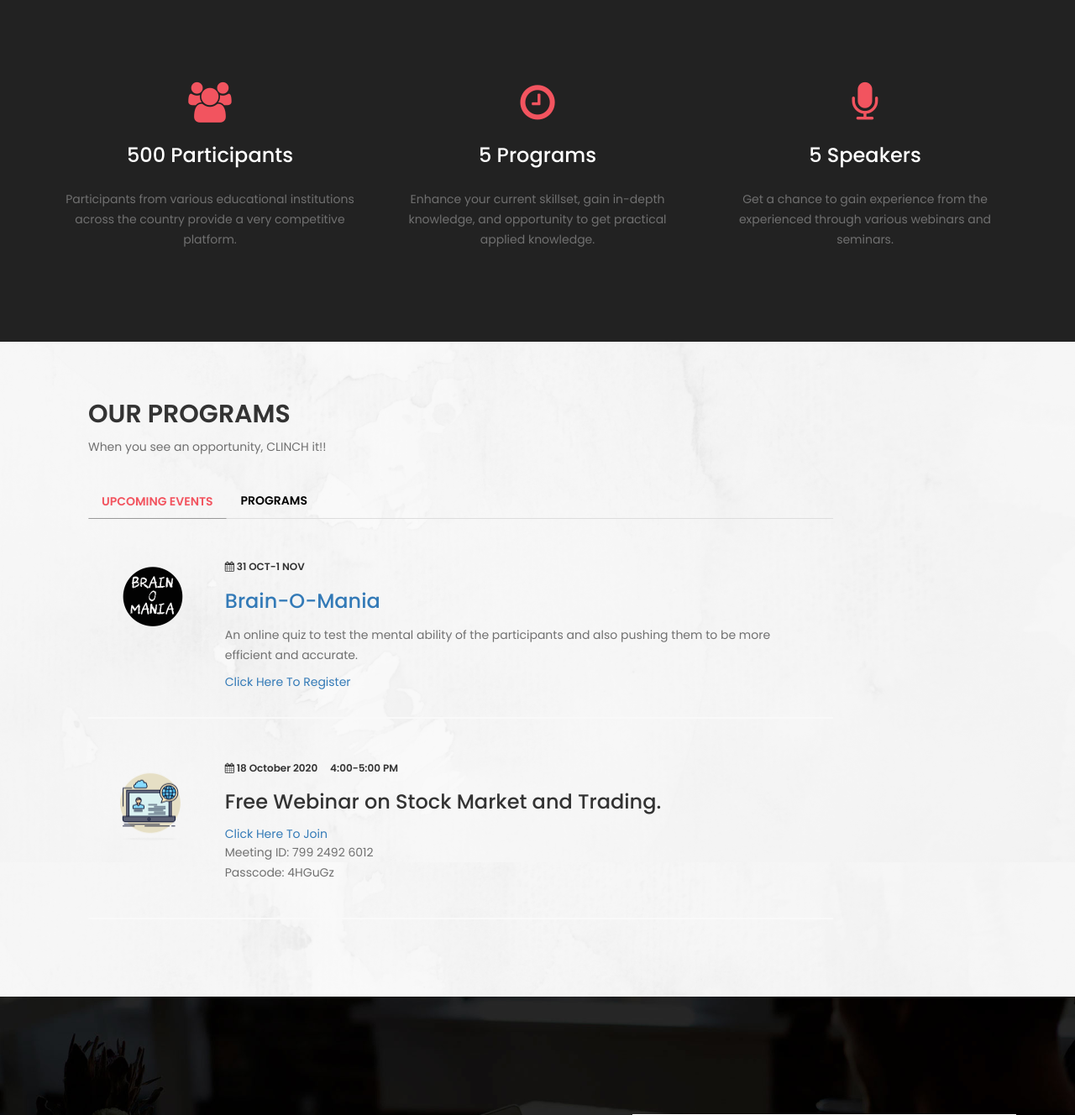
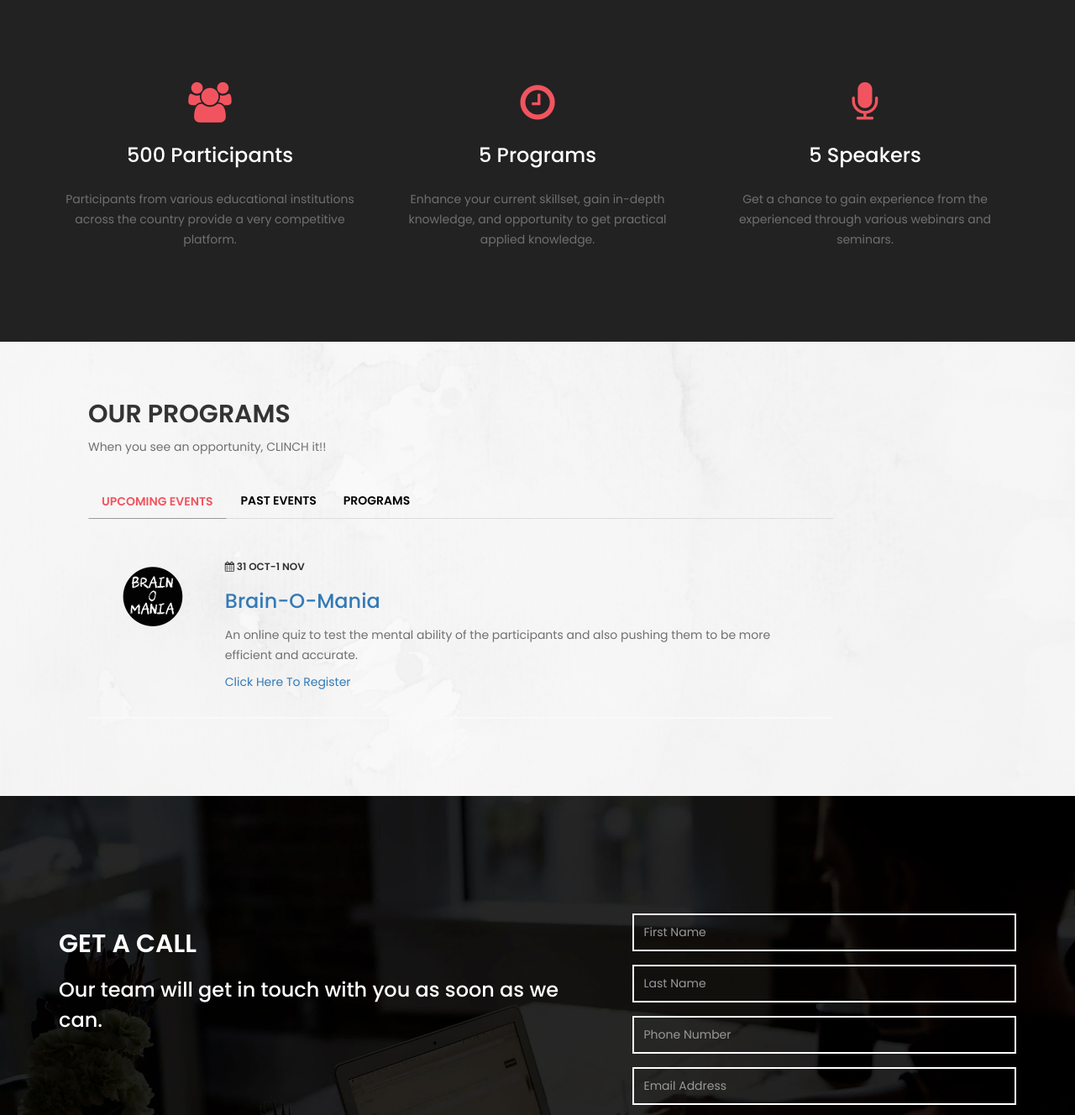
Before and after one commit to pulkitjain11/CalibreClinch, a PHP site: page / in a window 1280 px wide. Shown: the part 1672-3000 px from the top of the page at 84% size. Run offline with PHP 8.4, Linux system fonts and the light colour scheme.

Commit message:
Added webinar to past events

```diff
--- a/index.php
+++ b/index.php
@@ -109,10 +109,9 @@ height="0" width="0" style="display:none;visibility:hidden"></iframe></noscript>
 			<div class="col-md-12 col-sm-12" style="color:#1d617a">
 				<h3 class="wow bounceIn" data-wow-delay="0.5s">Oct 31-Nov 1</h3>
 				<h1 class="wow fadeInUp" data-wow-delay="0.8s">Brain-O-Mania</h1>
-			<a href="braino.pdf" download="Brain-O-Mania.pdf" class="btn btn-lg btn-default smoothScroll wow fadeInUp hidden-xs" data-wow-delay="1.2s"style="color:black;">LEARN MORE</a>
+				<a href="braino.pdf" download="Brain-O-Mania.pdf" class="btn btn-lg btn-default smoothScroll wow fadeInUp hidden-xs" data-wow-delay="1.2s"style="color:black;">LEARN MORE</a>
 				<a href="brainoregister.php" class="btn btn-lg btn-danger smoothScroll wow fadeInUp" data-wow-delay="1.2s">REGISTER NOW</a>
 			</div>
-
 
 		</div>
 	</div>
@@ -227,7 +226,7 @@ height="0" width="0" style="display:none;visibility:hidden"></iframe></noscript>
 				<!-- Nav tabs -->
 				<ul class="nav nav-tabs" role="tablist">
 					<li class="active"><a href="#fday" aria-controls="fday" role="tab" data-toggle="tab">UPCOMING EVENTS</a></li>
-					<!-- <li><a href="#sday" aria-controls="sday" role="tab" data-toggle="tab">PAST EVENTS</a></li> -->
+					<li><a href="#sday" aria-controls="sday" role="tab" data-toggle="tab">PAST EVENTS</a></li>
 					<li><a href="#tday" aria-controls="tday" role="tab" data-toggle="tab">PROGRAMS</a></li>
 				</ul>
 				<!-- tab panes -->
@@ -248,10 +247,10 @@ height="0" width="0" style="display:none;visibility:hidden"></iframe></noscript>
 						</div>
 
 						<!-- program divider -->
-						<div class="program-divider col-md-12 col-sm-12"></div>
+						<!-- <div class="program-divider col-md-12 col-sm-12"></div> -->
 
 						<!-- program speaker here -->
-						<div class="col-md-2 col-sm-2">
+						<!-- <div class="col-md-2 col-sm-2">
 							<img src="images\webinar.png" class="img-responsive" alt="program">
 						</div>
 						<div class="col-md-10 col-sm-10">
@@ -259,12 +258,12 @@ height="0" width="0" style="display:none;visibility:hidden"></iframe></noscript>
 								<span><i class="fa fa-calendar"></i> 18 October 2020</span>
                 <span><i class="far fa-clock"></i>4:00-5:00 PM</span>
 							</h6>
-							<h3>Free Webinar on Stock Market and Trading.</h3>
+							<h3>Free Webinar on Stock Market and Trading.</h3> -->
 							<!--<p></p>-->
-                <a href="https://us04web.zoom.us/j/79924926012?pwd=ZEdnV1ZVdVg0dVFFbkltYmdPTVJwUT09">Click Here To Join</a><br>
+                <!-- <a href="https://us04web.zoom.us/j/79924926012?pwd=ZEdnV1ZVdVg0dVFFbkltYmdPTVJwUT09">Click Here To Join</a><br>
                 <p>Meeting ID: 799 2492 6012 <br>
                   Passcode: 4HGuGz</p>
-						</div>
+						</div> -->
 
 						<!-- program divider -->
 						<div class="program-divider col-md-12 col-sm-12"></div>
@@ -284,18 +283,20 @@ height="0" width="0" style="display:none;visibility:hidden"></iframe></noscript>
 						</div> -->
 					</div>
 
-					<!-- <div role="tabpanel" class="tab-pane" id="sday"> -->
+					 <div role="tabpanel" class="tab-pane" id="sday">
 						<!-- program speaker here -->
-						<!-- <div class="col-md-2 col-sm-2">
-							<img src="images\b2sLogofavi.png" class="img-responsive" alt="program">
+						<div class="col-md-2 col-sm-2">
+							<img src="images\webinar.png" class="img-responsive" alt="program">
 						</div>
 						<div class="col-md-10 col-sm-10">
 							<h6>
-								<span><i class="fa fa-calendar"></i> 3-4 OCT 2020</span>
+                <span><i class="fa fa-calendar"></i> 18 October 2020</span>
+                <span><i class="far fa-clock"></i>4:00-5:00 PM</span>
 							</h6>
-							<h3><a href="https://back2schoolvit.in/">Back-2-school</a> </h3>
-							<p>A national-level online event having almost 500 participants who competed in 3 different categories for exciting cash prizes.</p>
-						</div> -->
+							<h3>Free Webinar on Stock Market and Trading.</h3>
+              <p>Fascinated by the live graphs, shares, and Bitcoins? does the word equity, public stock, aggression, bring a frown to your faces? Attend this free session with our CEO Mohit Nuwal to know the basics of the Stock market and get to know how to invest wisely.</p>
+						</div>
+          </div>
 
 						<!-- program divider -->
 						<!-- <div class="program-divider col-md-12 col-sm-12"></div> -->
```
